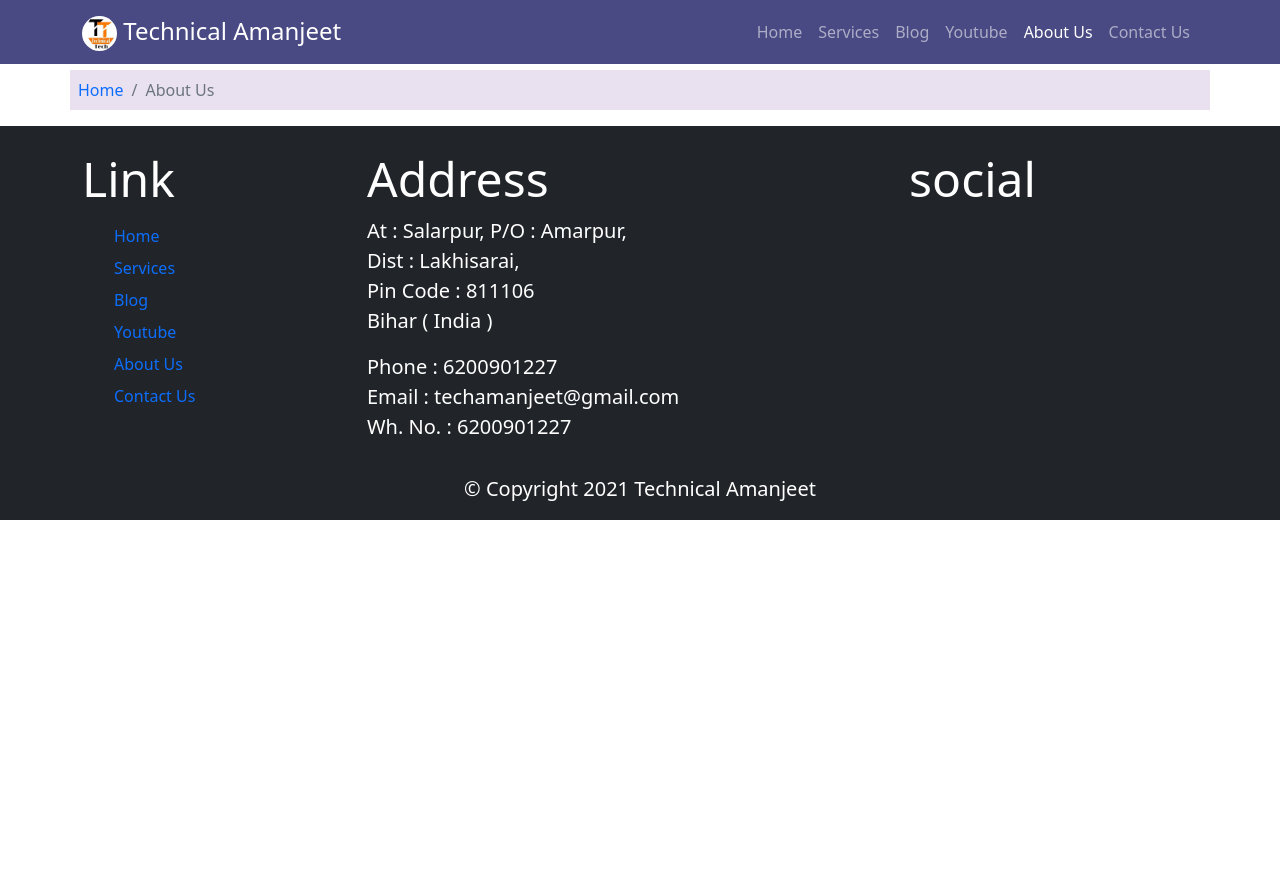
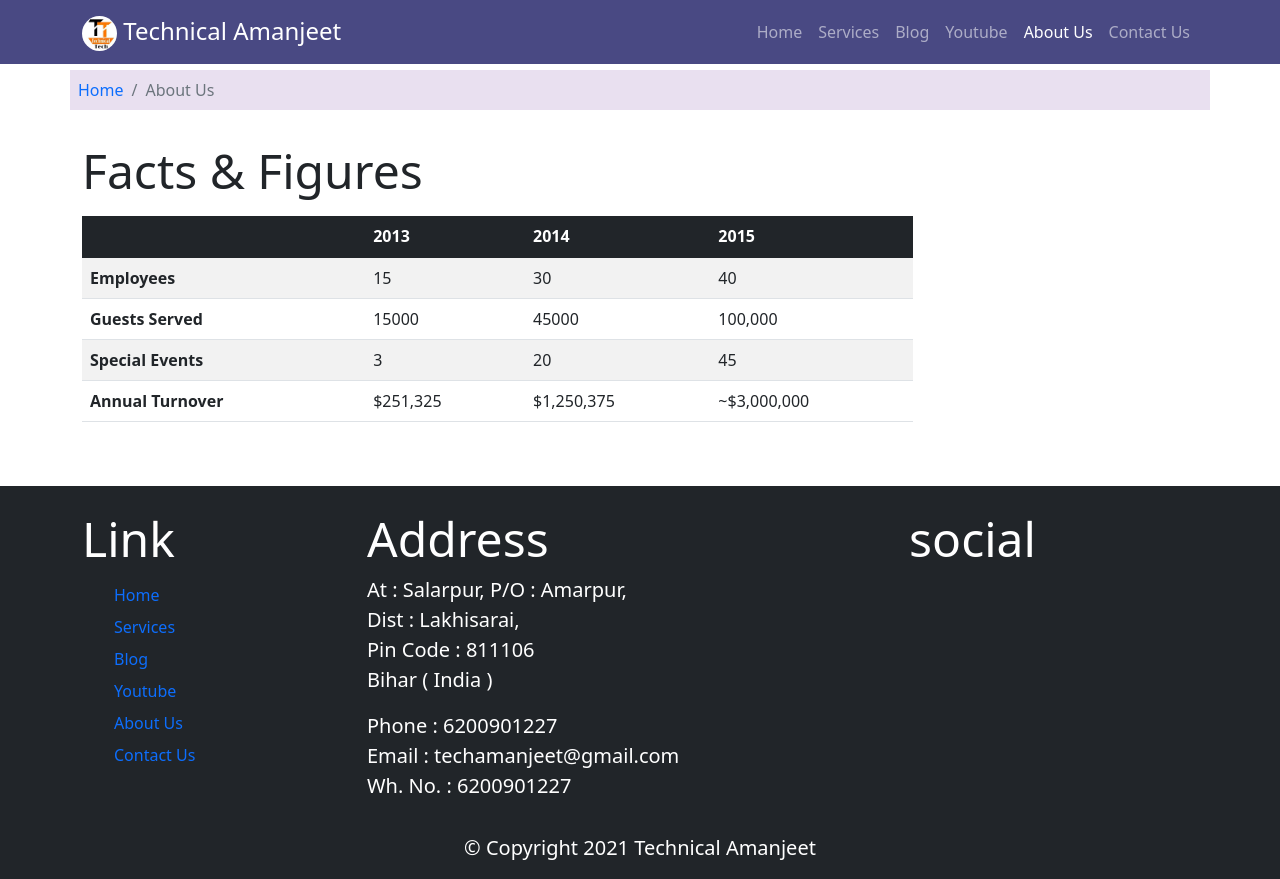
Before and after one commit to TechnicalAmanjeet/Full-stack-web-dev-with-react-specialization, a website: page front end web ui bootstrap/Lecture_prectice/Weak_02/aboutus.html in a window 1280 px wide. Before the commit the page ends 800 px from the top, so only its background shows below. Drawn offline with nearby package versions, Linux system fonts and the light colour scheme; files whose address does not match are found by name.

Commit message:
added table in aboutus web page

```diff
--- a/front end web ui bootstrap/Lecture_prectice/Weak_02/aboutus.html
+++ b/front end web ui bootstrap/Lecture_prectice/Weak_02/aboutus.html
@@ -41,15 +41,71 @@
     </nav>
 
 
-    <!-- Bredcrumb section  -->
-    <ol class="breadcrumb container text-dark p-2">
-        <li class="breadcrumb-item"><a href="./index.html">Home</a></li>
-        <li class="breadcrumb-item active">About Us</li>
-    </ol>
+
+    <main class="container">
+        <div class="row">
+             <!-- Bredcrumb section  -->
+            <ol class="breadcrumb text-dark p-2">
+                <li class="breadcrumb-item"><a href="./index.html">Home</a></li>
+                <li class="breadcrumb-item active">About Us</li>
+            </ol>
+        </div>
+
+        <!-- table content  -->
+        <div class="row row-content mt-3">
+            <div class="col-12 col-sm-9">
+                <h2 class="display-5">Facts &amp; Figures</h2>
+                <div class="table-responsive mt-3">
+                    <table class="table table-striped">
+                        <thead class="thead-dark bg-dark text-white">
+                            <tr>
+                                <th>&nbsp;</th>
+                                <th>2013</th>
+                                <th>2014</th>
+                                <th>2015</th>
+                            </tr>
+                        </thead>
+                        <tbody>
+                            <tr>
+                                <th>Employees</th>
+                                <td>15</td>
+                                <td>30</td>
+                                <td>40</td>
+                            </tr>
+                            <tr>
+                                <th>Guests Served</th>
+                                <td>15000</td>
+                                <td>45000</td>
+                                <td>100,000</td>
+                            </tr>
+                            <tr>
+                                <th>Special Events</th>
+                                <td>3</td>
+                                <td>20</td>
+                                <td>45</td>
+                            </tr>
+                            <tr>
+                                <th>Annual Turnover</th>
+                                <td>$251,325</td>
+                                <td>$1,250,375</td>
+                                <td>~$3,000,000</td>
+                            </tr>
+                        </tbody>
+                    </table>
+                </div>
+            </div>
+             <div class="col-12 col-sm-3">
+
+            </div>
+       </div>
+
+
+
+    </main>
 
 
     <!-- footer section starts from here  -->
-    <footer class="container-fluid bg-dark text-white px-5 pt-4">
+    <footer class="container-fluid bg-dark text-white px-5 pt-4 mt-5">
         <div class="container">
             <div class="row">
                 <div class="link col-12 col-sm-6 col-md-3">
```
